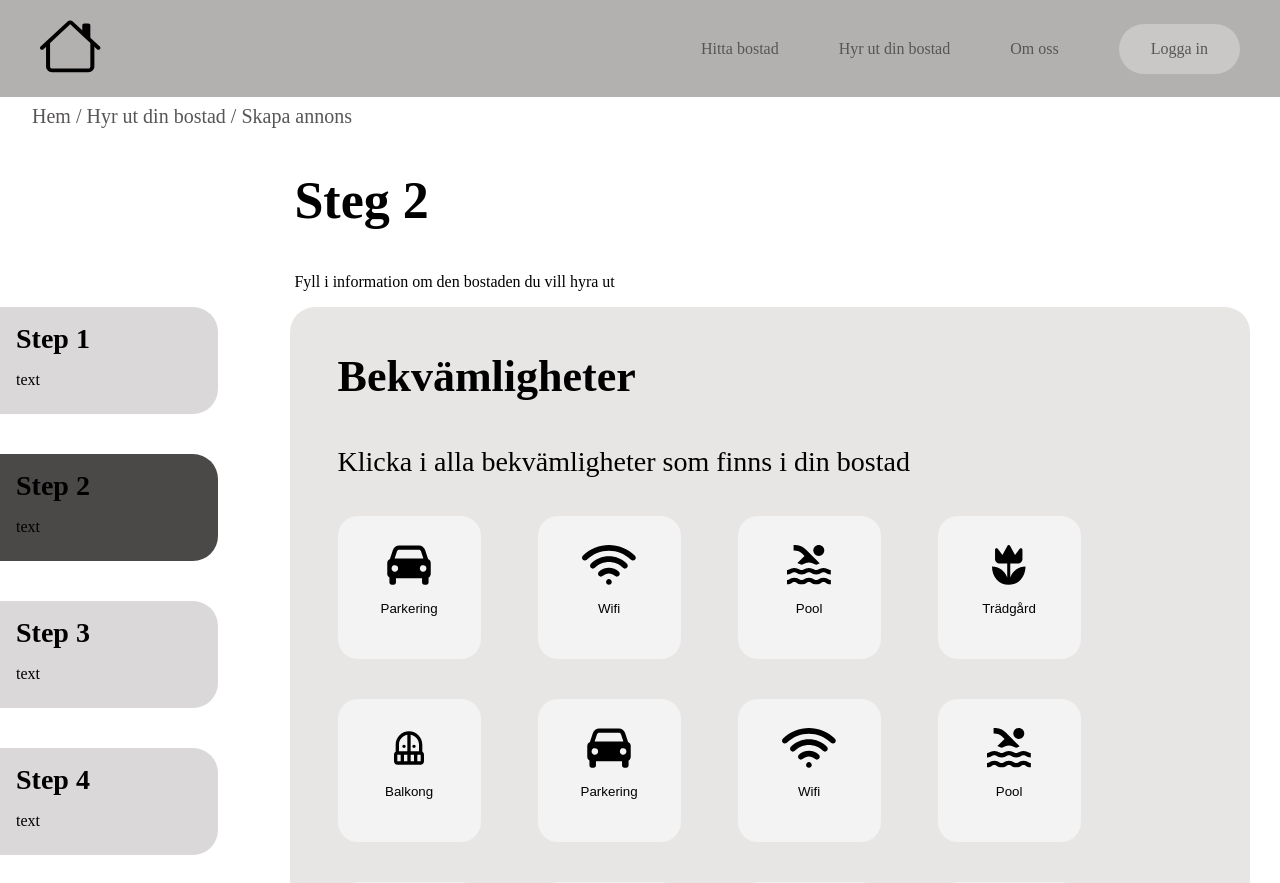
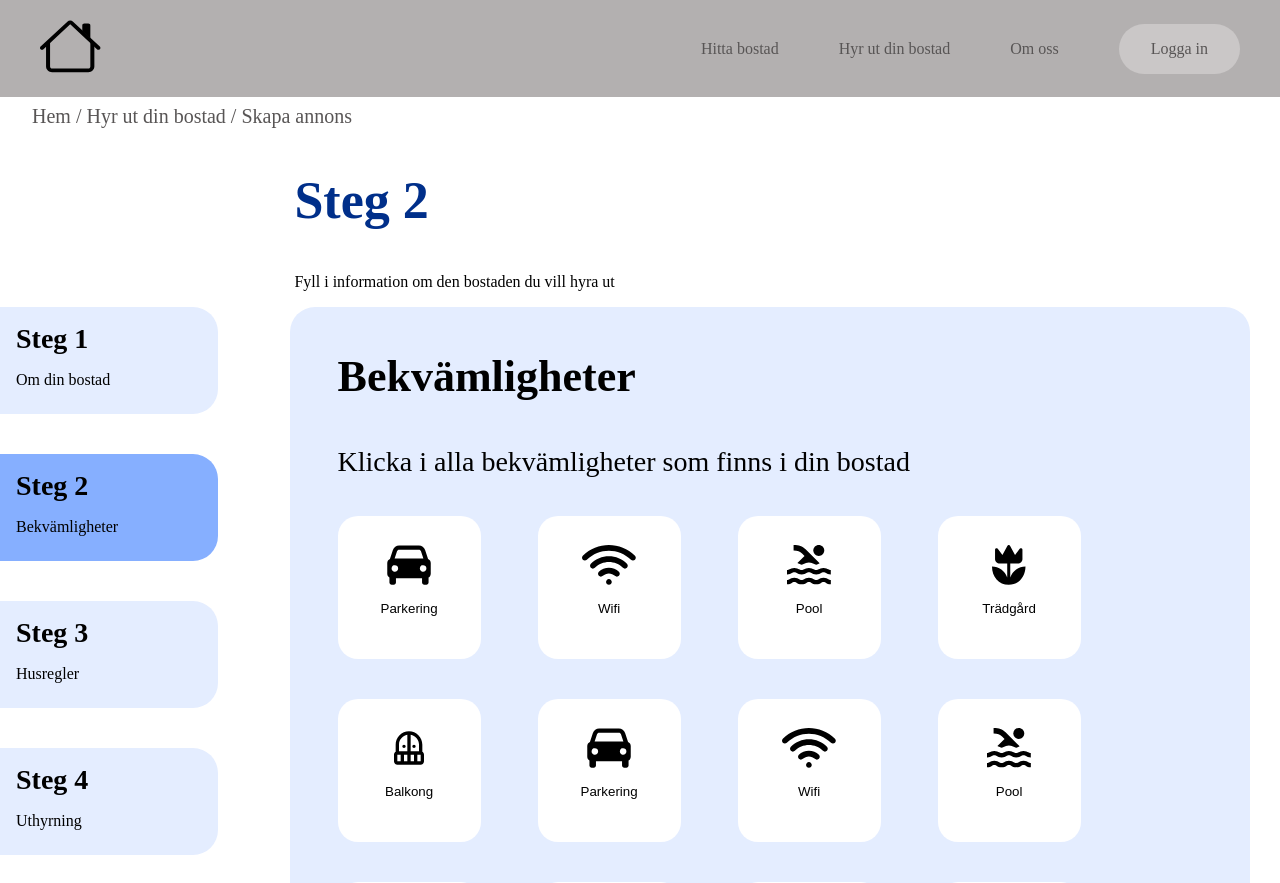
Before and after one commit to JonssonJohanna/Kollektiva, a Next.js app: page /StepTwo in a window 1280 px wide. Shown: the top 883 px of the page. Built offline with nearby package versions, Linux system fonts and the light colour scheme.

Commit message:
colors StepTwo

```diff
--- a/pages/StepTwo/index.js
+++ b/pages/StepTwo/index.js
@@ -22,20 +22,20 @@
       <div className={styles.parentContainer}>
         <div className={styles.leftContainer}>
           <div className={styles.stepOne}>
-            <h4 class={styles.step}>Step 1</h4>
-            <p class={styles.stepInfo}>text</p>
+            <h4 class={styles.step}>Steg 1</h4>
+            <p class={styles.stepInfo}>Om din bostad</p>
           </div>
           <div className={styles.active}>
-            <h4 class={styles.stepActive}>Step 2</h4>
-            <p class={styles.stepInfo}>text</p>
+            <h4 class={styles.stepActive}>Steg 2</h4>
+            <p class={styles.stepInfo}>Bekvämligheter</p>
           </div>
           <div className={styles.stepOne}>
-            <h4 class={styles.step}>Step 3</h4>
-            <p class={styles.stepInfo}>text</p>
+            <h4 class={styles.step}>Steg 3</h4>
+            <p class={styles.stepInfo}>Husregler</p>
           </div>
           <div className={styles.stepOne}>
-            <h4 class={styles.step}>Step 4</h4>
-            <p class={styles.stepInfo}>text</p>
+            <h4 class={styles.step}>Steg 4</h4>
+            <p class={styles.stepInfo}>Uthyrning</p>
           </div>
         </div>
 
--- a/styles/StepTwo.module.css
+++ b/styles/StepTwo.module.css
@@ -7,6 +7,7 @@
 
 .mainTitle {
   padding-left: 23%;
+  color: var(--darkblue);
 }
 
 .breadText {
@@ -42,8 +43,9 @@
 .rightContainer img {
   height: 40px;
 }
+
 .stepOne {
-  background-color: rgb(218, 216, 216);
+  background-color: var(--lighterblue);
   border-radius: 0px 25px 25px 0px;
   height: 107px;
 }
@@ -56,13 +58,13 @@
 }
 
 .active {
-  background-color: rgb(75, 72, 72);
+  background-color: var(--blue);
   border-radius: 0px 25px 25px 0px;
   height: 107px;
 }
 
 .info {
-  background-color: #e8e5e5;
+  background-color: var(--lighterblue);
   border-radius: 25px;
   padding-bottom: 3rem;
   padding-left: 3rem;
@@ -73,6 +75,7 @@
 .InfoType {
   font-weight: 500;
 }
+
 .stepInfo {
   padding-left: 1rem;
 }
@@ -106,10 +109,11 @@
   gap: 2rem;
   flex-direction: row;
 }
+
 .amentiesItem {
   width: 143px;
   height: 143px;
-  background-color: rgb(243, 243, 243);
+  background-color: rgb(255, 255, 255);
   border-radius: 20px;
   border: none;
   margin-right: 57px;
@@ -121,6 +125,7 @@
   justify-content: space-between;
   width: 100%;
   padding-top: 4rem;
+  margin-left: 2rem;
 }
 
 .buttons {
@@ -132,6 +137,8 @@
   cursor: pointer;
   font-size: 20px;
   font-weight: 500;
+  background-color: var(--darkblue);
+  color: white;
 }
 
 @media only screen and (max-width: 475px) {
```
